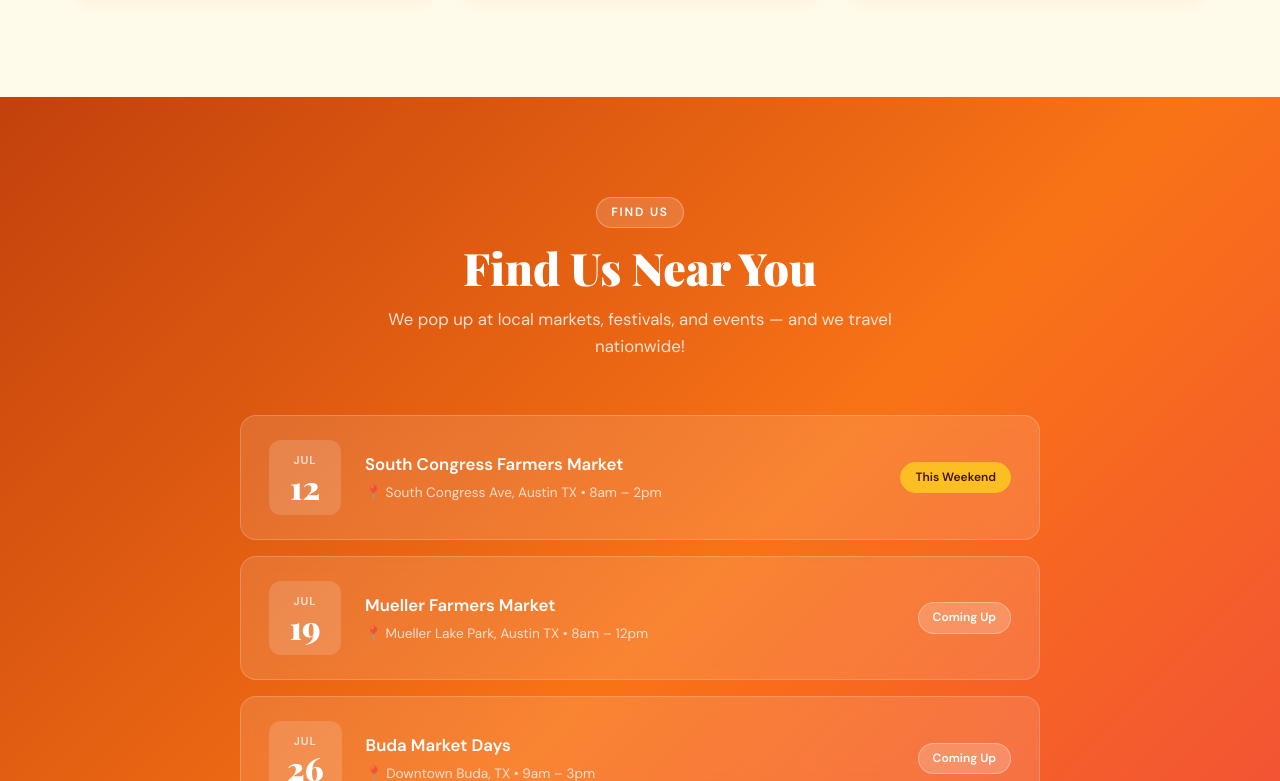
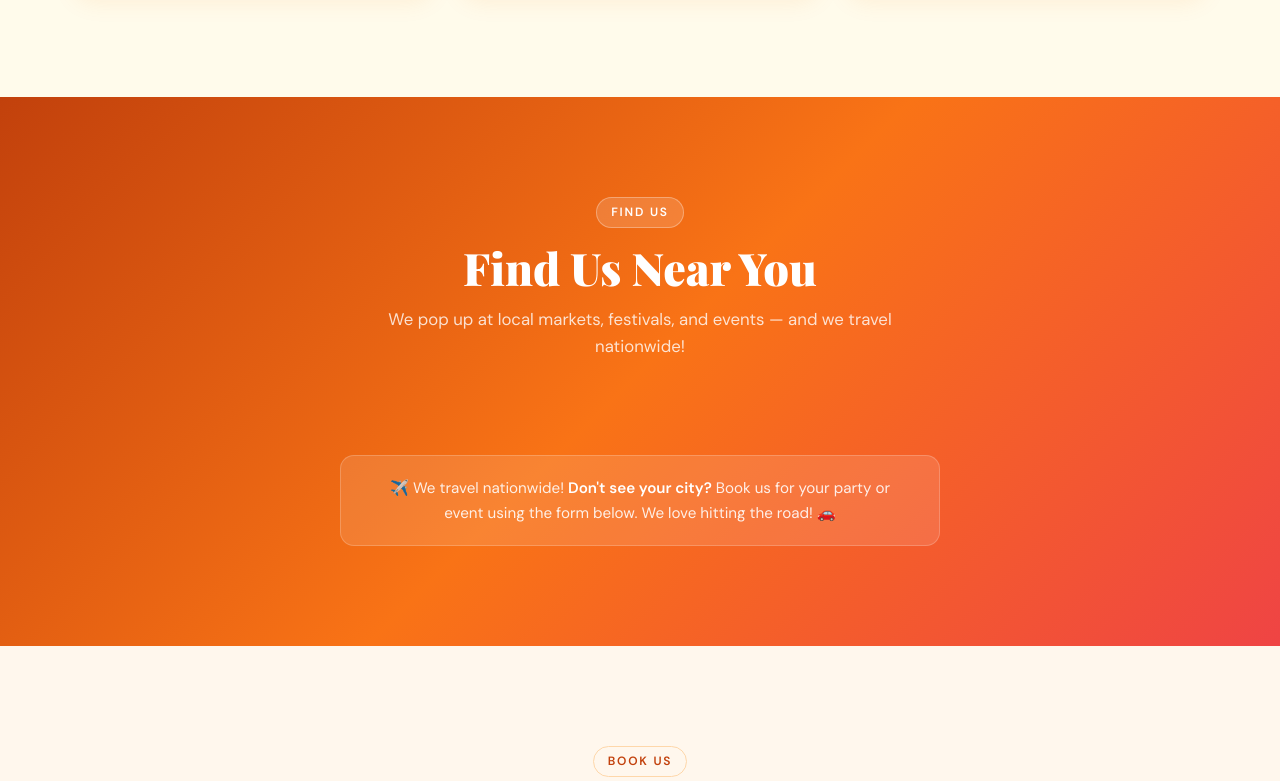
Before and after one commit to kepthousing/Quencher-Mixer, a plain HTML site: page lemonade.html in a window 1280 px wide. Shown: the part 2019-2800 px from the top of the page. Drawn offline with nearby package versions, Linux system fonts and the light colour scheme; a web font is replaced by a local one.

Commit message:
Update lemonade.html

```diff
--- a/lemonade.html
+++ b/lemonade.html
@@ -159,54 +159,6 @@
         <p class="lem-section-sub lem-sub-white">We pop up at local markets, festivals, and events — and we travel nationwide!</p>
       </div>
       <div class="lem-dates-grid">
-
-        <div class="lem-date-card">
-          <div class="lem-date-num">
-            <span class="lem-date-month">Jul</span>
-            <span class="lem-date-day">12</span>
-          </div>
-          <div class="lem-date-info">
-            <div class="lem-date-event">South Congress Farmers Market</div>
-            <div class="lem-date-loc">📍 South Congress Ave, Austin TX • 8am – 2pm</div>
-          </div>
-          <span class="lem-date-badge lem-badge-hot">This Weekend</span>
-        </div>
-
-        <div class="lem-date-card">
-          <div class="lem-date-num">
-            <span class="lem-date-month">Jul</span>
-            <span class="lem-date-day">19</span>
-          </div>
-          <div class="lem-date-info">
-            <div class="lem-date-event">Mueller Farmers Market</div>
-            <div class="lem-date-loc">📍 Mueller Lake Park, Austin TX • 8am – 12pm</div>
-          </div>
-          <span class="lem-date-badge">Coming Up</span>
-        </div>
-
-        <div class="lem-date-card">
-          <div class="lem-date-num">
-            <span class="lem-date-month">Jul</span>
-            <span class="lem-date-day">26</span>
-          </div>
-          <div class="lem-date-info">
-            <div class="lem-date-event">Buda Market Days</div>
-            <div class="lem-date-loc">📍 Downtown Buda, TX • 9am – 3pm</div>
-          </div>
-          <span class="lem-date-badge">Coming Up</span>
-        </div>
-
-        <div class="lem-date-card">
-          <div class="lem-date-num">
-            <span class="lem-date-month">Aug</span>
-            <span class="lem-date-day">2</span>
-          </div>
-          <div class="lem-date-info">
-            <div class="lem-date-event">Summer Block Party Pop-Up</div>
-            <div class="lem-date-loc">📍 Location TBA, Austin TX • 11am – 5pm</div>
-          </div>
-          <span class="lem-date-badge">Save the Date</span>
-        </div>
 
       </div>
       <div class="lem-travel-note">
```
